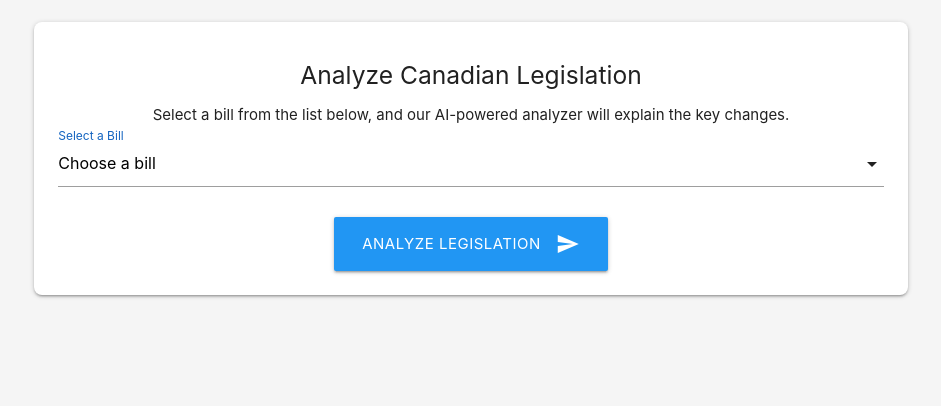
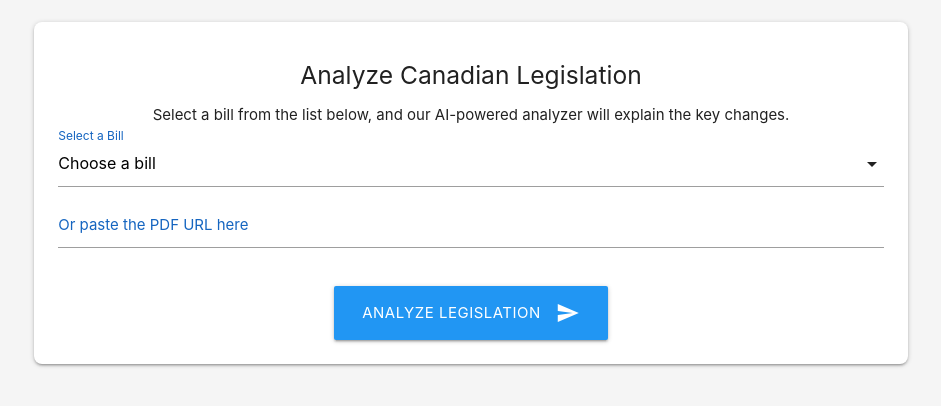
Before and after one commit to marcus20232023/legislation_analyzer, a Python web app: template templates/index.html in a window 1280 px wide. Shown: the part 80-486 px from the top of the page, without its empty margins (169-1110 px from the left). Run offline with Jinja, Linux system fonts and the light colour scheme; the template is opened without the code that fills it, so the values that code supplies are empty.

Commit message:
Added input field for pasting PDF URL and updated JavaScript to handle it.

```diff
--- a/templates/index.html
+++ b/templates/index.html
@@ -29,6 +29,10 @@
                         </select>
                         <label>Select a Bill</label>
                     </div>
+                    <div class="input-field">
+                        <input id="pdf-url" type="text" class="validate">
+                        <label for="pdf-url">Or paste the PDF URL here</label>
+                    </div>
                     <div class="center-align">
                         <button id="analyze-btn" class="btn-large waves-effect waves-light blue">
                             Analyze Legislation
```
